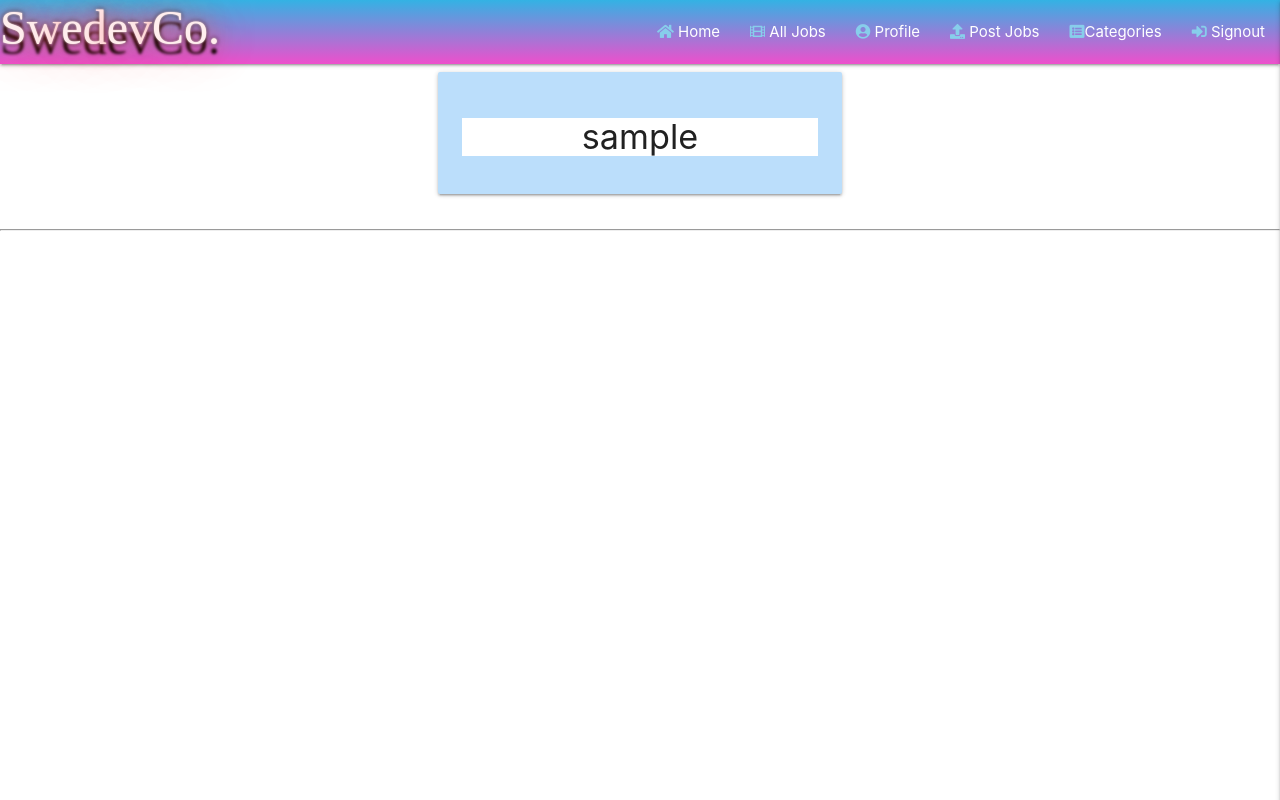
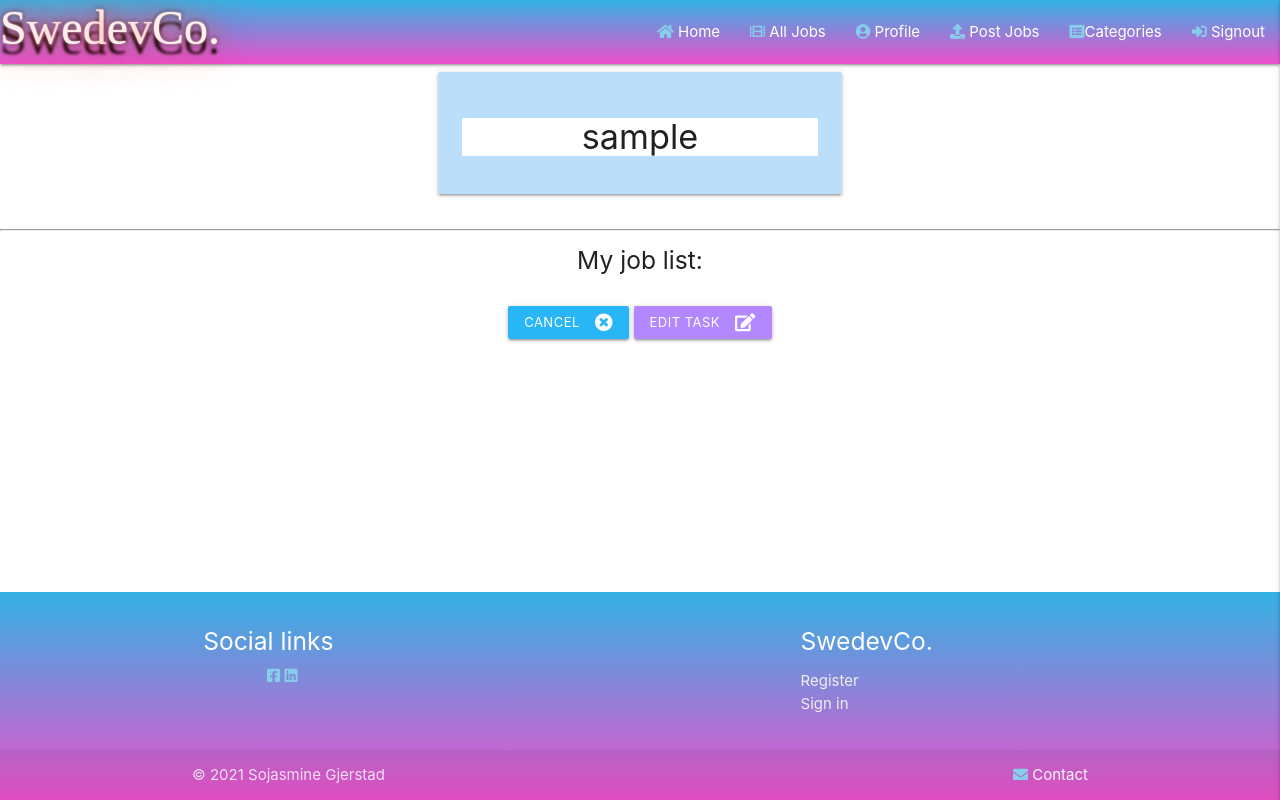
Before and after one commit to Sojasmine/swedevco, a Flask app: page /profile/1 in a window 1280 px wide. Run offline with Flask 2, Linux system fonts and the light colour scheme; the visitor is signed in with stand-in values (Sample User, id 1); a database or web service that is not in the repository returns one stand-in record (values such as "Sample title"); some libraries are stand-ins or nearby versions; some web fonts are replaced.

Commit message:
Add footer to all pages, add content to the user profile

```diff
--- a/run.py
+++ b/run.py
@@ -91,7 +91,9 @@ def profile(username):
         {"username": session["user"]})["username"]
 
     if session["user"]:
-        return render_template("profile.html", username=username)
+        # jobs posted by the user appear in user's profile
+        jobs = list(mongo.db.jobs.find().sort("_id, -1"))
+        return render_template("profile.html", username=username, jobs=jobs)
 
     return redirect(url_for("signin"))
 
--- a/static/css/styles.css
+++ b/static/css/styles.css
@@ -85,9 +85,19 @@
   }
 
 
-  .column {
-    float: right;
-    width: 33.33%;
-    padding: 5px;
 
+  /* footer*/
+
+  body {
+    display: flex;
+    min-height: 100vh;
+    flex-direction: column;
   }
+
+  main {
+    flex: 1 0 auto;
+  }
+
+.page-footer {
+  background: linear-gradient(#33b2e4, #ee4fcc);
+}
--- a/static/js/script.js
+++ b/static/js/script.js
@@ -1,8 +1,11 @@
+/*jshint esversion: 6 */
+
 $(document).ready(function(){
 $('.sidenav').sidenav({edge: "right"});
 $('.collapsible').collapsible();
 $('input#input_text, textarea#textarea2').characterCounter();
 $('select').formSelect();
+$('.tooltipped').tooltip();
 $('.datepicker').datepicker({
     format: "dd mmm, yyyy",
     yearRange: 3,
--- a/templates/base.html
+++ b/templates/base.html
@@ -102,6 +102,38 @@
         {% endblock %}
     </main>
 
+    <!--footer-->
+    <footer class="page-footer">
+        <div class="container">
+          <div class="row">
+            <div class="col l6 s12">
+              <h5 class="white-text">Social links</h5>
+              <div class="container">
+              <a href="https://www.facebook.com/">
+                    <i class="tiny fab fa-facebook-square"></i>
+                </a>
+                <a href="https://www.linkedin.com/home">
+                    <i class="tiny fab fa-linkedin"></i>
+                </a>
+            </div>
+            </div>
+            <div class="col l4 offset-l2 s12">
+              <h5 class="white-text">SwedevCo.</h5>
+              <ul>
+                <li><a class="grey-text text-lighten-3" href="{{ url_for('register') }}">Register</a></li>
+                <li><a class="grey-text text-lighten-3" href="{{ url_for('signin') }}"> Sign in</a></li>
+             </ul>
+            </div>
+          </div>
+        </div>
+        <div class="footer-copyright">
+          <div class="container">
+          © 2021 Sojasmine Gjerstad
+          <a class="grey-text text-lighten-4 right" href="{{ url_for('contact') }}"><i class="tiny fa fa-envelope" aria-hidden="true"></i>  Contact</a>
+          </div>
+        </div>
+      </footer>
+<!--script-->
     <!--Jquery-->
     <script src="https://code.jquery.com/jquery-3.6.0.min.js"
         integrity="sha256-/xUj+3OJU5yExlq6GSYGSHk7tPXikynS7ogEvDej/m4=" crossorigin="anonymous"></script>
--- a/templates/post_jobs.html
+++ b/templates/post_jobs.html
@@ -5,7 +5,7 @@
 {% block styles %}
 <style>
    body {
-     background-image: url('../static/images/image4.jpg');
+    background-image: url('../static/images/image4.jpg');
    }
 </style>
 {% endblock%}
--- a/templates/profile.html
+++ b/templates/profile.html
@@ -14,5 +14,84 @@
     </div>
 </div>
 <hr>
+</div>
+<h5 class="align center">My job list: </h5><br>
+<!--list of jobs posted by user-->
+<div class="container">
+  {% for jobs in jobs %}
+  {% if session.user|lower == jobs.posted_by|lower %}
+    <div class="card-panel">
+    <h3 class="center-align">
+    <strong>{{ jobs.company }}</strong></h3>
+    <p class="center-align"><strong>{{ jobs.job_title }}</strong></p>
+    <p class="center-align">{{ jobs.salary }}</p>
+    <p class="center-align">{{ jobs.category_name }}</p>
+    <p class="center-align">{{ jobs.location }}</p>
+
+    <ul class="collapsible popout">
+      <li>
+        <div class="collapsible-header light  blue lighten-3"><strong>Job Description</strong></div>
+        <!--delete button here-->
+        <div class="col-s3">
+          {% if session.user|lower == jobs.posted_by|lower %}
+              <a href="#" class="waves-effect waves-light btn-small light-blue lighten-1 tooltipped" data-position="bottom" data-tooltip="delete">&#9940;</a>
+              <a href="{{ url_for('edit_jobs', jobs_id=jobs._id) }}" class="waves-effect waves-light btn-small deep-purple accent-1 tooltipped" data-position="bottom" data-tooltip="edit">&#9998;</a>
+          {% endif %}
+
+         </div>
+         <div class="collapsible-body"><span>
+            <p>{{ jobs.job_description }}</p>
+          </span>
+
+          <div>
+            <h6><strong>Experience:</strong></h6>
+            <p>{{ jobs.experience }}</p>
+          </div>
+
+          <div>
+            <h6><strong>Qualification:</strong></h6>
+            <p>{{ jobs.qualification }}</p>
+          </div>
+
+          <div>
+            <h6><strong>About the Company:</strong></h6>
+            <p>{{ jobs.about_the_company }}</p>
+          </div>
+
+          <div>
+            <h6><strong>Application:</strong></h6>
+            <p>{{ jobs.application }}</p>
+          </div>
+
+          <div>
+            <h6><strong>Last Submit Date:</strong></h6>
+            <p>{{ jobs.submit_date }}</p>
+          </div>
+
+        </div>
+
+      </li>
+      <p class="center-align  blue-text darken-4"><em><strong>Posted by: {{ jobs.posted_by }}</strong></em></p>
+
+    </ul>
+
+  </div>
+
+</div>
+{% endif %}
+{% endfor %}
+ <!-- post it button-->
+ <div class="row">
+    <div class="col s12 center-align">
+        <!-- cancel button -->
+        <a href="{{ url_for('get_jobs') }}" class="waves-effect waves-light btn-small light-blue lighten-1">
+            Cancel <i class="fas fa-times-circle right"></i>
+            </a>
+        <button type="submit" class="waves-effect waves-light btn-small deep-purple accent-1">
+            Edit Task <i class="fas fa-edit right"></i>
+    </button>
+</div>
+</div>
+
 
 {% endblock %}
--- a/templates/signin.html
+++ b/templates/signin.html
@@ -32,7 +32,7 @@
                 <div class="input-field col s12">
                     <i class="tiny fas fa-user-lock prefix"></i>
                     <input id="password" name="password" type="password" minlength="5"
-                        maxlenght="15" pattern="^[a-zA-Z0-9]{5-15}$" class="validate" required>
+                        pattern="^[a-zA-Z0-9]{5-15}$" class="validate" required>
                     <label for="password">Password</label>
                 </div>
             </div>
@@ -50,10 +50,10 @@
                         <a href="{{ url_for('register') }}">Create an Account</a>
                     </p>
                 </div>
+            </div>
+        </div>
     </form>
 </div>
 
 
-</div>
-
 {% endblock %}
```
Also changed, not shown: templates/contact.html (+4 -7 lines), templates/index.html (+12 -5 lines), templates/jobs.html (+4 -4 lines), templates/register.html (+5 -3 lines), static/images/image7.jpg (added).
